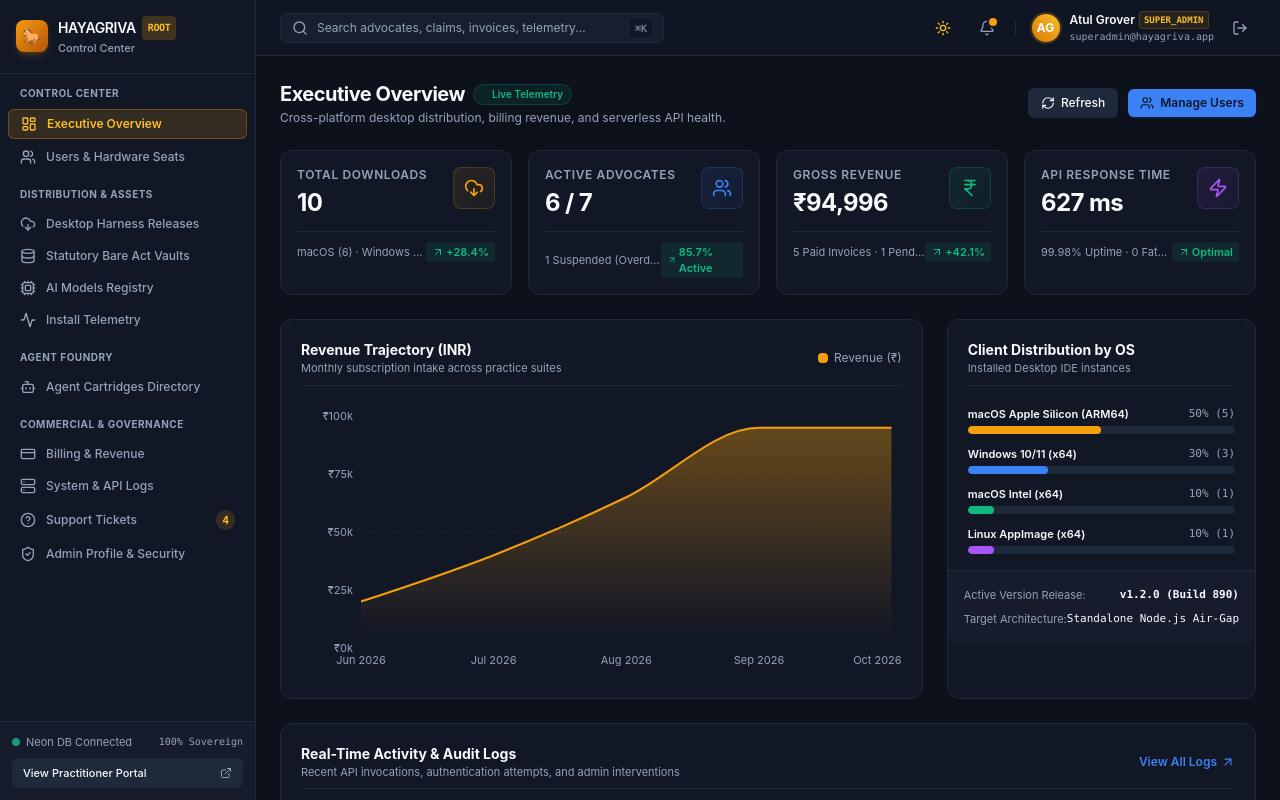
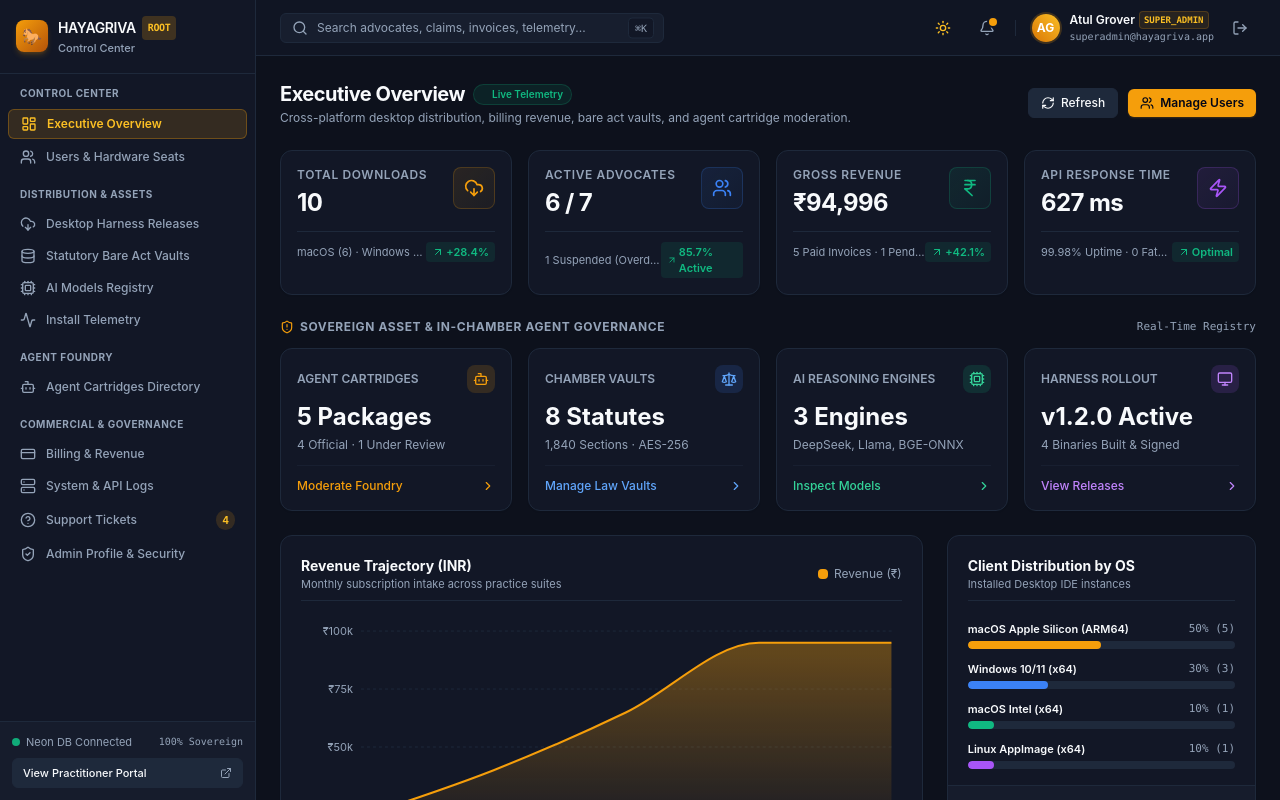
Before and after one commit to Samir1145/app.apnet.net, a Next.js app: page /admin/dashboard in a window 1280 px wide. Shown: the top 800 px of the page. Built offline with nearby package versions, Linux system fonts and the light colour scheme.

Commit message:
feat(admin): expand executive dashboard with agent and vault metrics

```diff
--- a/src/app/admin/dashboard/page.tsx
+++ b/src/app/admin/dashboard/page.tsx
@@ -14,7 +14,13 @@ import {
   Plus,
   RefreshCw,
   Server,
-  Zap
+  Zap,
+  Bot,
+  Scale,
+  Cpu,
+  Monitor,
+  CheckCircle2,
+  ChevronRight
 } from 'lucide-react';
 import { MetricsCard } from '@/components/admin/metrics-card';
 import { RevenueChart } from '@/components/admin/revenue-chart';
@@ -45,7 +51,7 @@ export default function DashboardPage() {
   }, []);
 
   return (
-    <div className="space-y-6 pb-12">
+    <div className="space-y-6 pb-12 animate-fadeIn">
       {/* Top Banner / Breadcrumb & Header */}
       <div className="flex flex-col sm:flex-row sm:items-center justify-between gap-4">
         <div>
@@ -57,7 +63,7 @@ export default function DashboardPage() {
             </span>
           </div>
           <p className="text-xs text-muted-foreground mt-0.5">
-            Cross-platform desktop distribution, billing revenue, and serverless API health.
+            Cross-platform desktop distribution, billing revenue, bare act vaults, and agent cartridge moderation.
           </p>
         </div>
 
@@ -73,7 +79,7 @@ export default function DashboardPage() {
           </button>
           <Link
             href="/admin/users"
-            className="px-3 py-1.5 text-xs font-semibold bg-primary text-primary-foreground hover:bg-primary/90 rounded-md shadow-sm shadow-primary/20 flex items-center gap-1.5 transition-all"
+            className="px-3 py-1.5 text-xs font-semibold bg-amber-500 text-slate-950 hover:bg-amber-600 rounded-md shadow-sm shadow-amber-500/20 flex items-center gap-1.5 transition-all"
           >
             <Users className="w-3.5 h-3.5" />
             <span>Manage Users</span>
@@ -81,7 +87,7 @@ export default function DashboardPage() {
         </div>
       </div>
 
-      {/* 4 Stat Cards */}
+      {/* 4 Primary Financial & Infrastructure Stat Cards */}
       <div className="grid grid-cols-1 sm:grid-cols-2 lg:grid-cols-4 gap-4">
         <MetricsCard
           title="Total Downloads"
@@ -118,6 +124,103 @@ export default function DashboardPage() {
           trend={{ value: 'Optimal', isPositive: true }}
           highlightColor="purple"
         />
+      </div>
+
+      {/* Sovereign Asset & Agent Inventory Governance Row */}
+      <div className="space-y-3">
+        <div className="flex items-center justify-between">
+          <h2 className="text-xs font-bold uppercase tracking-wider text-muted-foreground flex items-center gap-1.5">
+            <ShieldAlert className="w-3.5 h-3.5 text-amber-500" />
+            Sovereign Asset & In-Chamber Agent Governance
+          </h2>
+          <span className="text-[11px] text-muted-foreground font-mono">Real-Time Registry</span>
+        </div>
+
+        <div className="grid grid-cols-1 sm:grid-cols-2 lg:grid-cols-4 gap-4">
+          {/* Agent Cartridges */}
+          <Link
+            href="/admin/agents"
+            className="p-4 rounded-xl bg-card border border-border hover:border-amber-500/40 transition-all group shadow-sm flex flex-col justify-between"
+          >
+            <div>
+              <div className="flex items-center justify-between mb-2">
+                <span className="text-xs font-semibold text-muted-foreground uppercase">Agent Cartridges</span>
+                <div className="w-7 h-7 rounded-lg bg-amber-500/15 text-amber-500 flex items-center justify-center">
+                  <Bot className="w-4 h-4" />
+                </div>
+              </div>
+              <div className="text-2xl font-bold text-foreground">5 Packages</div>
+              <div className="text-xs text-muted-foreground mt-1">4 Official · 1 Under Review</div>
+            </div>
+            <div className="pt-3 border-t border-border/50 mt-3 flex items-center justify-between text-xs text-amber-500 font-medium">
+              <span>Moderate Foundry</span>
+              <ChevronRight className="w-3.5 h-3.5 group-hover:translate-x-0.5 transition-transform" />
+            </div>
+          </Link>
+
+          {/* Bare Act Vaults */}
+          <Link
+            href="/admin/vaults"
+            className="p-4 rounded-xl bg-card border border-border hover:border-amber-500/40 transition-all group shadow-sm flex flex-col justify-between"
+          >
+            <div>
+              <div className="flex items-center justify-between mb-2">
+                <span className="text-xs font-semibold text-muted-foreground uppercase">Chamber Vaults</span>
+                <div className="w-7 h-7 rounded-lg bg-blue-500/15 text-blue-400 flex items-center justify-center">
+                  <Scale className="w-4 h-4" />
+                </div>
+              </div>
+              <div className="text-2xl font-bold text-foreground">8 Statutes</div>
+              <div className="text-xs text-muted-foreground mt-1">1,840 Sections · AES-256</div>
+            </div>
+            <div className="pt-3 border-t border-border/50 mt-3 flex items-center justify-between text-xs text-blue-400 font-medium">
+              <span>Manage Law Vaults</span>
+              <ChevronRight className="w-3.5 h-3.5 group-hover:translate-x-0.5 transition-transform" />
+            </div>
+          </Link>
+
+          {/* AI Models Registry */}
+          <Link
+            href="/admin/models"
+            className="p-4 rounded-xl bg-card border border-border hover:border-amber-500/40 transition-all group shadow-sm flex flex-col justify-between"
+          >
+            <div>
+              <div className="flex items-center justify-between mb-2">
+                <span className="text-xs font-semibold text-muted-foreground uppercase">AI Reasoning Engines</span>
+                <div className="w-7 h-7 rounded-lg bg-emerald-500/15 text-emerald-400 flex items-center justify-center">
+                  <Cpu className="w-4 h-4" />
+                </div>
+              </div>
+              <div className="text-2xl font-bold text-foreground">3 Engines</div>
+              <div className="text-xs text-muted-foreground mt-1">DeepSeek, Llama, BGE-ONNX</div>
+            </div>
+            <div className="pt-3 border-t border-border/50 mt-3 flex items-center justify-between text-xs text-emerald-400 font-medium">
+              <span>Inspect Models</span>
+              <ChevronRight className="w-3.5 h-3.5 group-hover:translate-x-0.5 transition-transform" />
+            </div>
+          </Link>
+
+          {/* Desktop Harness Rollout */}
+          <Link
+            href="/admin/harness"
+            className="p-4 rounded-xl bg-card border border-border hover:border-amber-500/40 transition-all group shadow-sm flex flex-col justify-between"
+          >
+            <div>
+              <div className="flex items-center justify-between mb-2">
+                <span className="text-xs font-semibold text-muted-foreground uppercase">Harness Rollout</span>
+                <div className="w-7 h-7 rounded-lg bg-purple-500/15 text-purple-400 flex items-center justify-center">
+                  <Monitor className="w-4 h-4" />
+                </div>
+              </div>
+              <div className="text-2xl font-bold text-foreground">v1.2.0 Active</div>
+              <div className="text-xs text-muted-foreground mt-1">4 Binaries Built & Signed</div>
+            </div>
+            <div className="pt-3 border-t border-border/50 mt-3 flex items-center justify-between text-xs text-purple-400 font-medium">
+              <span>View Releases</span>
+              <ChevronRight className="w-3.5 h-3.5 group-hover:translate-x-0.5 transition-transform" />
+            </div>
+          </Link>
+        </div>
       </div>
 
       {/* Main Charts & Telemetry Grid */}
@@ -211,7 +314,7 @@ export default function DashboardPage() {
           </div>
           <Link
             href="/admin/logs"
-            className="text-xs font-semibold text-primary hover:underline flex items-center gap-1"
+            className="text-xs font-semibold text-amber-500 hover:underline flex items-center gap-1"
           >
             <span>View All Logs</span>
             <ArrowUpRight className="w-3.5 h-3.5" />
```
